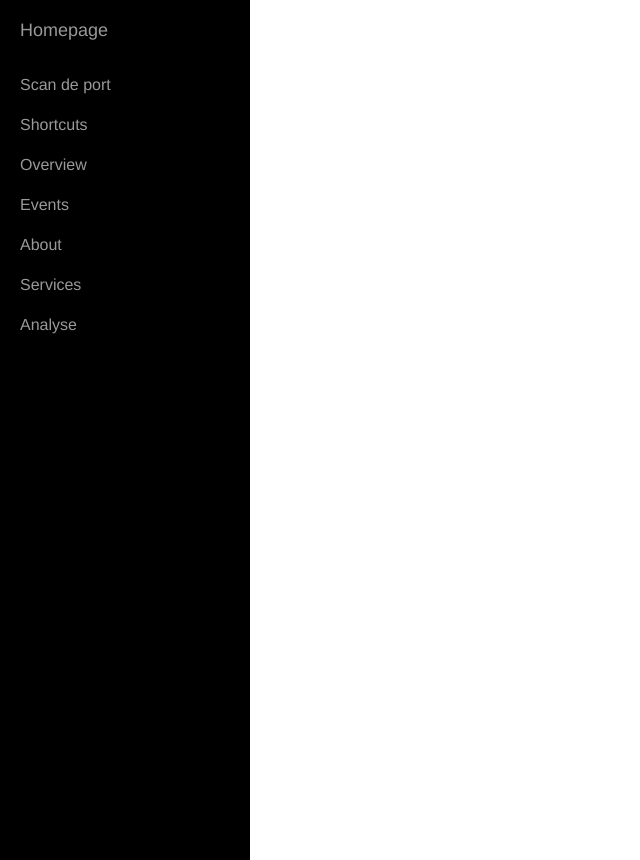
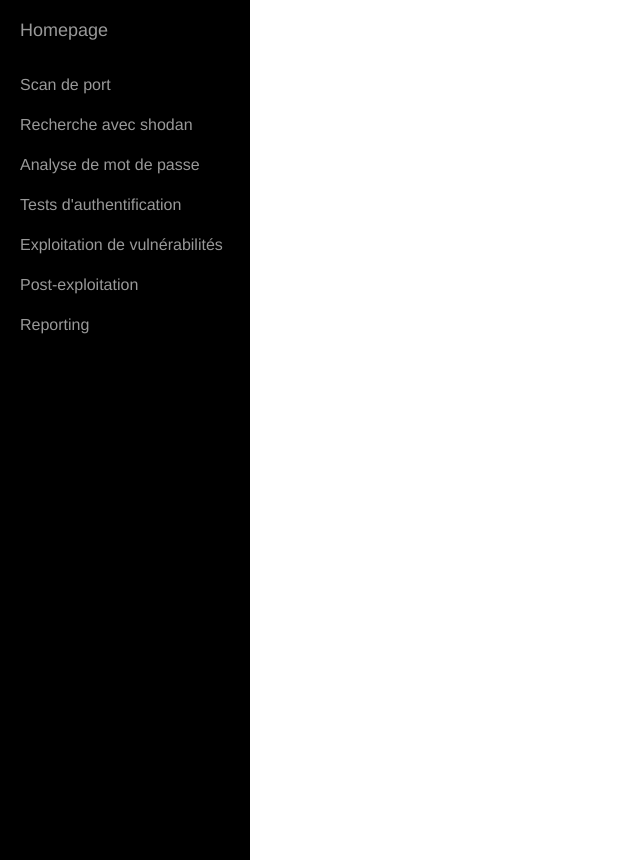
Before and after one commit to Samuel78-ux/Projet-Pro-M1-ToolBox, a Flask app: page / in a window 1280 px wide. Shown: the part 74-934 px from the top of the page, without its empty margins (0-640 px from the left). Run offline with Flask 3, Linux system fonts and the light colour scheme; some libraries are stand-ins or nearby versions.

Commit message:
modification du fichier sidebar.html

```diff
--- a/templates/components/sidebar.html
+++ b/templates/components/sidebar.html
@@ -11,22 +11,22 @@
                     <a href="/scan_ports">Scan de port</a>
                 </li>
                 <li>
-                    <a href="#">Shortcuts</a>
+                    <a href="#">Recherche avec shodan</a>
                 </li>
                 <li>
-                    <a href="#">Overview</a>
+                    <a href="#">Analyse de mot de passe</a>
                 </li>
                 <li>
-                    <a href="#">Events</a>
+                    <a href="#">Tests d'authentification</a>
                 </li>
                 <li>
-                    <a href="#">About</a>
+                    <a href="#">Exploitation de vulnérabilités</a>
                 </li>
                 <li>
-                    <a href="#">Services</a>
+                    <a href="#">Post-exploitation</a>
                 </li>
                 <li>
-                    <a href="#">Analyse</a>
+                    <a href="#">Reporting</a>
                 </li>
             </ul>
         </div>
```
